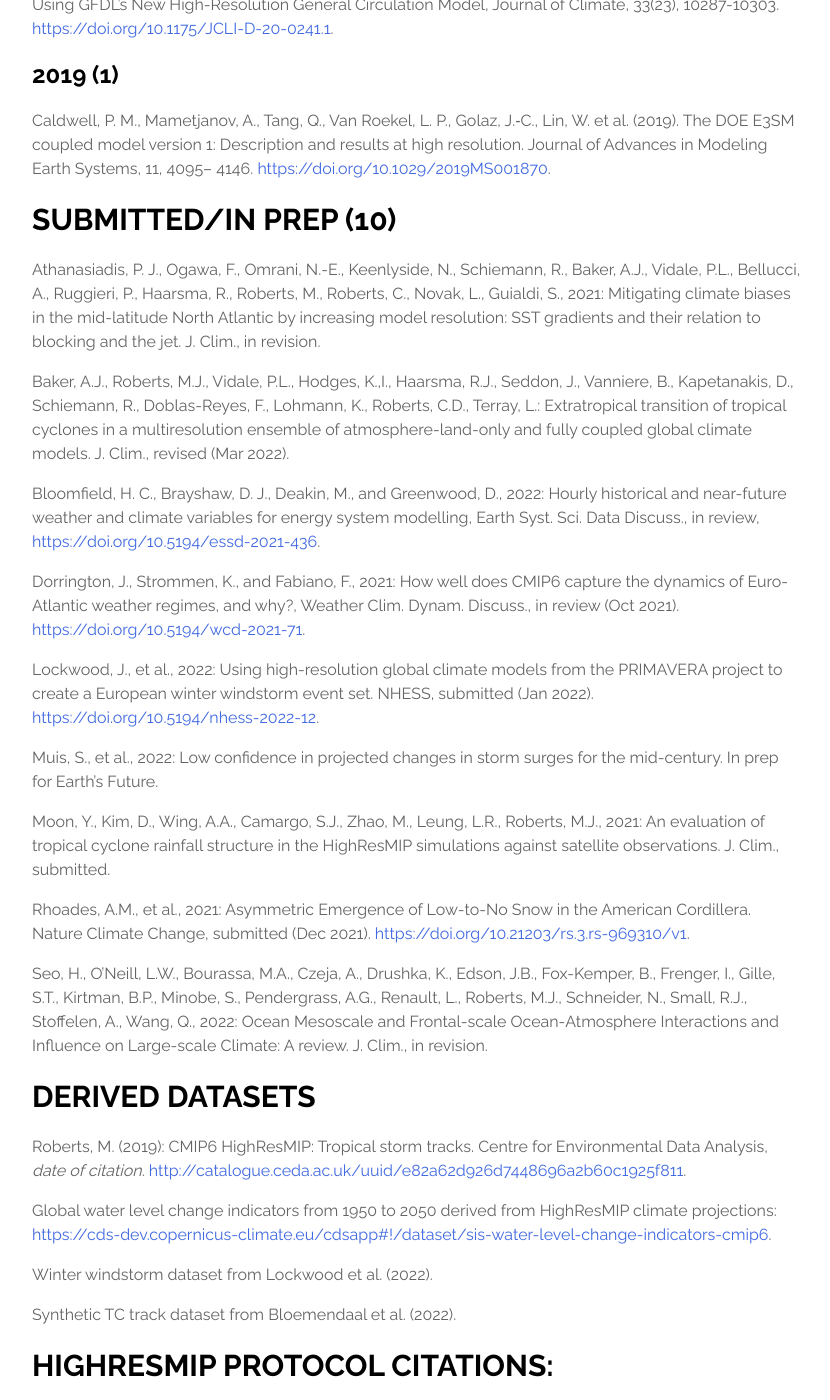
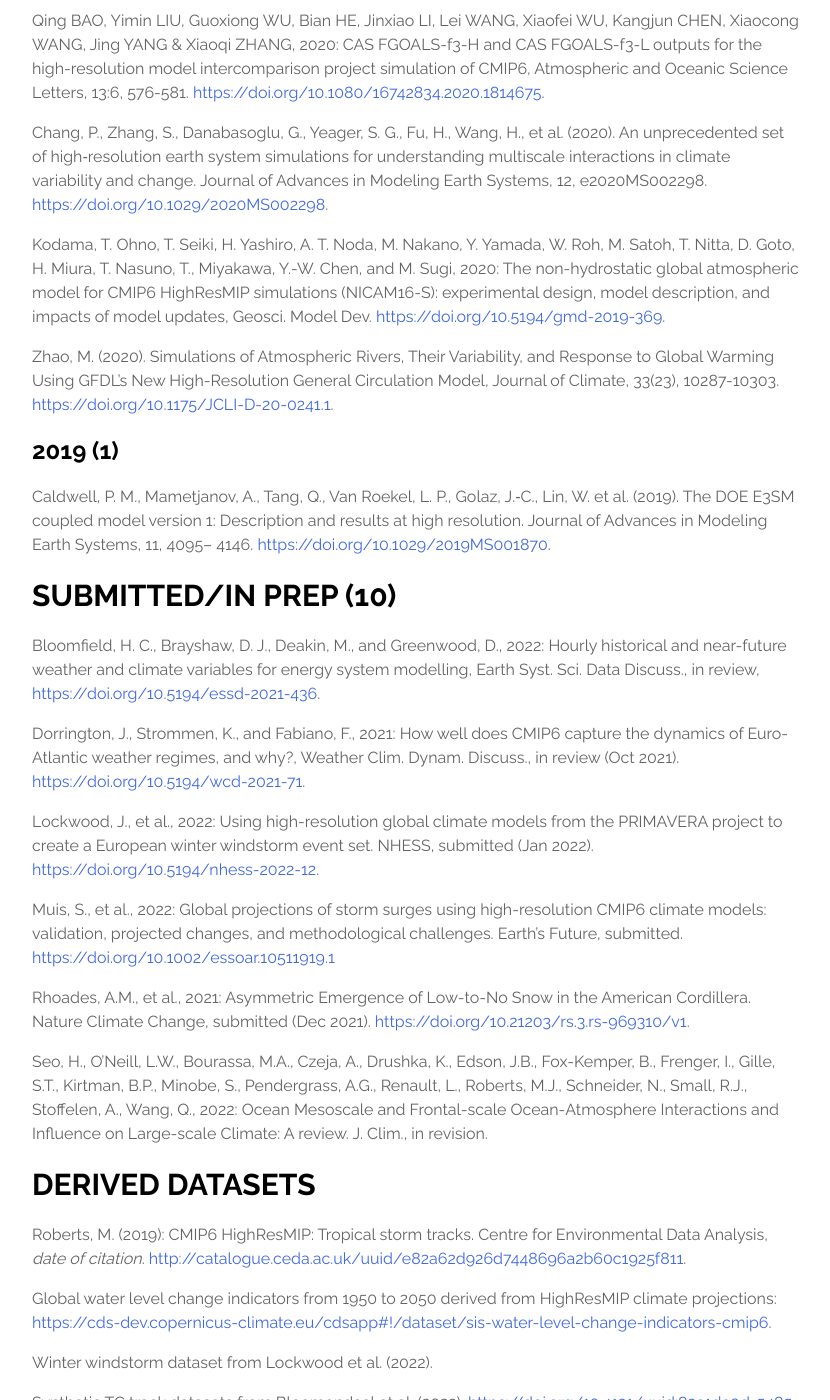
Before and after one commit to HighResMIP2/HighResMIP2.github.io, a Jekyll site: the page built from publications.md, in a window 1280 px wide and 1400 px high, scrolled down 4090 px. Shown: the whole window, without its empty margins (23-853 px from the left). Built offline with Jekyll 4.4.1, drawn with Linux system fonts in a browser that asks for light colours; some of the changed text lies outside the part shown.

Commit message:
More references

```diff
--- a/publications.md
+++ b/publications.md
@@ -71,6 +77,8 @@ Moreton, S., Ferreira, D., Roberts, M., Hewitt, H., 2021: Air-sea turbulent heat
 
 Squintu, A.A., van der Schrier, G., van den Besselaar, E., van der Linden, E., Scoccimarro, E., Roberts, C. Klein Tank, A., Roberts, M., Putrasahan, D., Senan, R., 2021: Evaluation of trends in extreme temperatures simulated by HighResMIP models across Europe. Clim. Dyn. [https://doi.org/10.1007/s00382-020-05596-6](https://doi.org/10.1007/s00382-020-05596-6).
 
+Treguier, A. M., P. Mathiot, T. Graham, D. Copsey, C. Lique, and J. Sterlin, 2021: Heat Balance in the Nordic Seas in a Global 1/12° Coupled Model. J. Climate, 34, 89–106. [https://doi.org/10.1175/JCLI-D-20-0063.1](https://doi.org/10.1175/JCLI-D-20-0063.1).
+
 Vidale, P.L., Hodges, K., Davini, P., Roberts, M., Plesca, E., Corti, S., Strommen, K., Weisheimer, A., 2021: Impact of stochastic physics and model resolution on the simulation of Tropical Cyclones in climate GCMs. J. Clim. [https://doi.org/10.1175/JCLI-D-20-0507.1](https://doi.org/10.1175/JCLI-D-20-0507.1).
 
 Wehner, M., Jiwoo Lee, Mark Risser, Paul Ullrich, Peter Gleckler, William D. Collins (2021) Evaluation of extreme subdaily precipitation in high-resolution global climate model simulations. Phil. Trans. R. Soc., 379. [https://doi.org/10.1098/rsta.2019.0545](https://doi.org/10.1098/rsta.2019.0545).
@@ -100,19 +108,13 @@ Caldwell, P. M., Mametjanov, A., Tang, Q., Van Roekel, L. P., Golaz, J.‐C., Li
 
 
 ## Submitted/in prep (10)
-Athanasiadis, P. J., Ogawa, F., Omrani, N.-E., Keenlyside, N., Schiemann, R., Baker, A.J., Vidale, P.L., Bellucci, A., Ruggieri, P., Haarsma, R., Roberts, M., Roberts, C., Novak, L., Guialdi, S., 2021: Mitigating climate biases in the mid-latitude North Atlantic by increasing model resolution: SST gradients and their relation to blocking and the jet. J. Clim., in revision.
-
-Baker, A.J., Roberts, M.J., Vidale, P.L., Hodges, K.,I., Haarsma, R.J., Seddon, J., Vanniere, B., Kapetanakis, D.,  Schiemann, R., Doblas-Reyes, F., Lohmann, K., Roberts, C.D., Terray, L.: Extratropical transition of tropical cyclones in a multiresolution ensemble of atmosphere-land-only and fully coupled global climate models. J. Clim., revised (Mar 2022).
-
 Bloomfield, H. C., Brayshaw, D. J., Deakin, M., and Greenwood, D., 2022: Hourly historical and near-future weather and climate variables for energy system modelling, Earth Syst. Sci. Data Discuss., in review, [https://doi.org/10.5194/essd-2021-436](https://doi.org/10.5194/essd-2021-436).
 
 Dorrington, J., Strommen, K., and Fabiano, F., 2021: How well does CMIP6 capture the dynamics of Euro-Atlantic weather regimes, and why?, Weather Clim. Dynam. Discuss., in review (Oct 2021). [https://doi.org/10.5194/wcd-2021-71](https://doi.org/10.5194/wcd-2021-71).
 
 Lockwood, J., et al., 2022: Using high-resolution global climate models from the PRIMAVERA project to create a European winter windstorm event set. NHESS, submitted (Jan 2022). [https://doi.org/10.5194/nhess-2022-12](https://doi.org/10.5194/nhess-2022-12).
 
-Muis, S., et al., 2022: Low confidence in projected changes in storm surges for the mid-century. In prep for Earth's Future.
-
-Moon, Y., Kim, D., Wing, A.A., Camargo, S.J., Zhao, M., Leung, L.R., Roberts, M.J., 2021: An evaluation of tropical cyclone rainfall structure in the HighResMIP simulations against satellite observations. J. Clim., submitted.
+Muis, S., et al., 2022: Global projections of storm surges using high-resolution CMIP6 climate models: validation, projected changes, and methodological challenges. Earth's Future, submitted. [https://doi.org/10.1002/essoar.10511919.1](https://doi.org/10.1002/essoar.10511919.1)
 
 Rhoades, A.M., et al., 2021: Asymmetric Emergence of Low-to-No Snow in the American Cordillera. Nature Climate Change, submitted (Dec 2021). [https://doi.org/10.21203/rs.3.rs-969310/v1](https://doi.org/10.21203/rs.3.rs-969310/v1).
 
@@ -125,7 +127,7 @@ Global water level change indicators from 1950 to 2050 derived from HighResMIP c
 
 Winter windstorm dataset from Lockwood et al. (2022).
 
-Synthetic TC track dataset from Bloemendaal et al. (2022).
+Synthetic TC track datasets from Bloemendaal et al. (2022). [https://doi.org/10.4121/uuid:82c1dc0d-5485-43d8-901a-ce7f26cda35d](https://doi.org/10.4121/uuid:82c1dc0d-5485-43d8-901a-ce7f26cda35d); [https://doi.org/10.4121/uuid:779b9dfd-b0ff-4531-8833-aaa9c0cf6b5a](https://doi.org/10.4121/uuid:779b9dfd-b0ff-4531-8833-aaa9c0cf6b5a); [https://doi.org/10.4121/14237678.v1](https://doi.org/10.4121/14237678.v1); [https://doi.org/10.4121/14510817.v1](https://doi.org/10.4121/14510817.v1)
 
 
 
```
Also changed, not shown: other parts of publications.md (+7 -1 lines).
